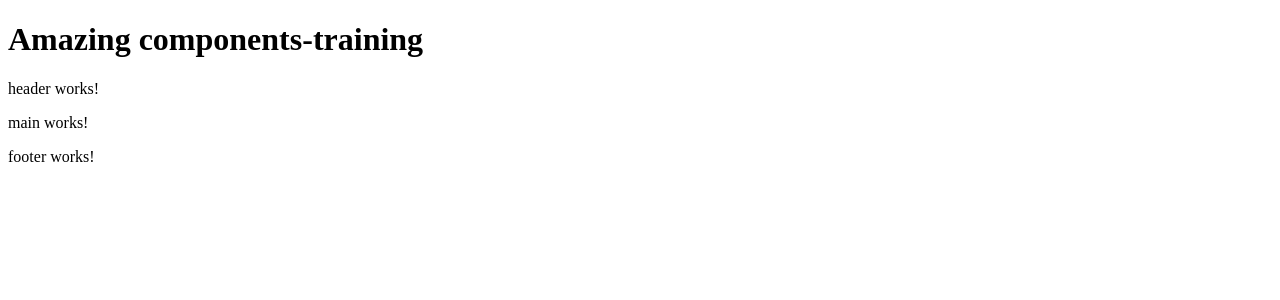
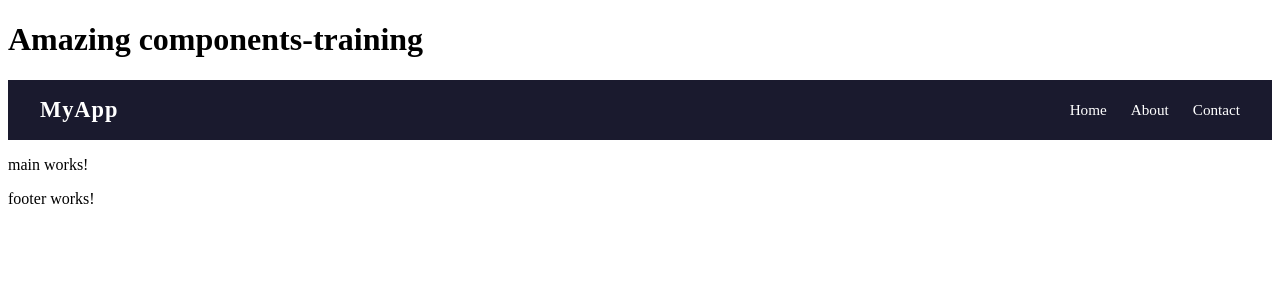
Before and after one commit to SvetlinGG/Angular-Components-exercise, an Angular app in the folder components-training/: page / in a window 1280 px wide. Shown: the top 300 px of the page. Built offline with nearby package versions, Linux system fonts and the light colour scheme.

Commit message:
styling and structure of header

```diff
--- a/components-training/src/app/core/header/header.component.css
+++ b/components-training/src/app/core/header/header.component.css
@@ -0,0 +1,27 @@
+.header {
+  display: flex;
+  justify-content: space-between;
+  align-items: center;
+  padding: 0 2rem;
+  height: 60px;
+  background-color: #1a1a2e;
+  color: #fff;
+}
+
+.logo {
+  font-size: 1.4rem;
+  font-weight: bold;
+  letter-spacing: 1px;
+}
+
+.nav a {
+  color: #fff;
+  text-decoration: none;
+  margin-left: 1.5rem;
+  font-size: 0.95rem;
+  transition: color 0.2s;
+}
+
+.nav a:hover {
+  color: #e94560;
+}
--- a/components-training/src/app/core/header/header.component.html
+++ b/components-training/src/app/core/header/header.component.html
@@ -1 +1,8 @@
-<p>header works!</p>
+<header class="header">
+  <div class="logo">MyApp</div>
+  <nav class="nav">
+    <a href="#">Home</a>
+    <a href="#">About</a>
+    <a href="#">Contact</a>
+  </nav>
+</header>
```
